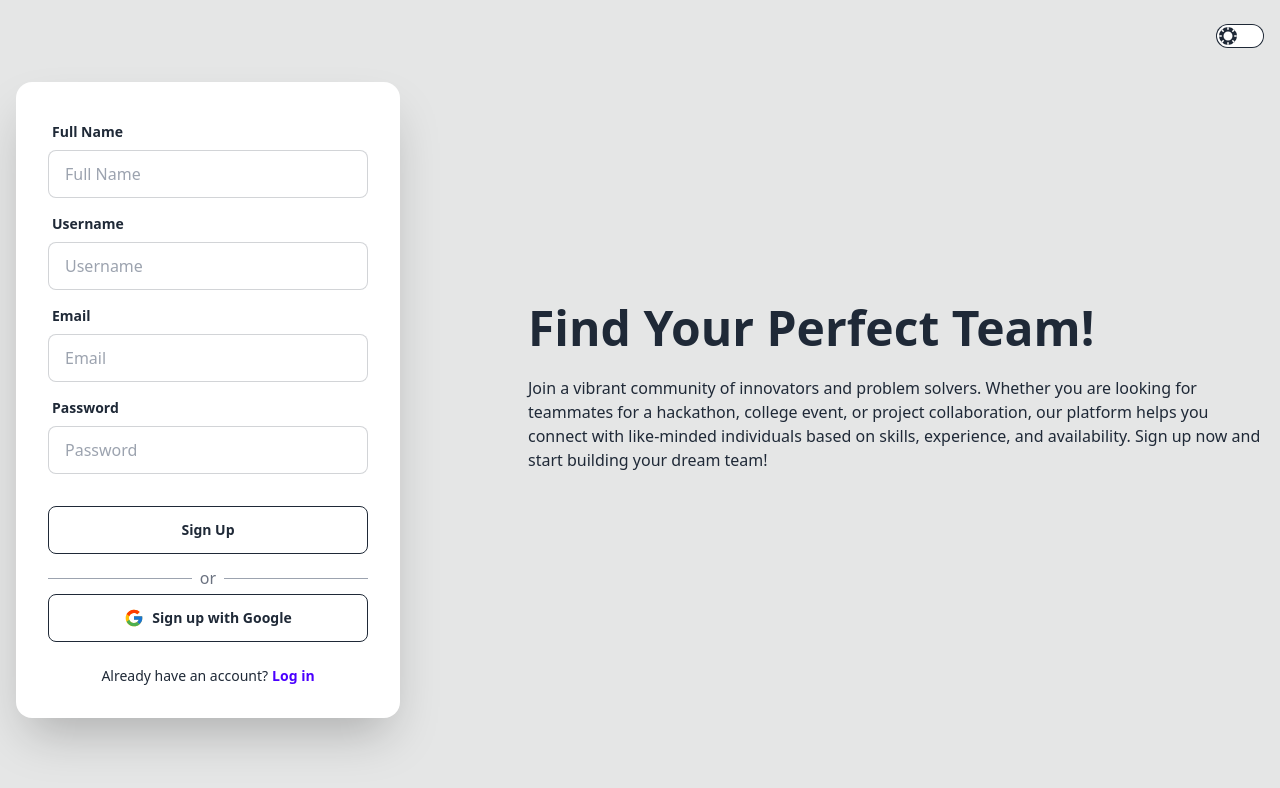
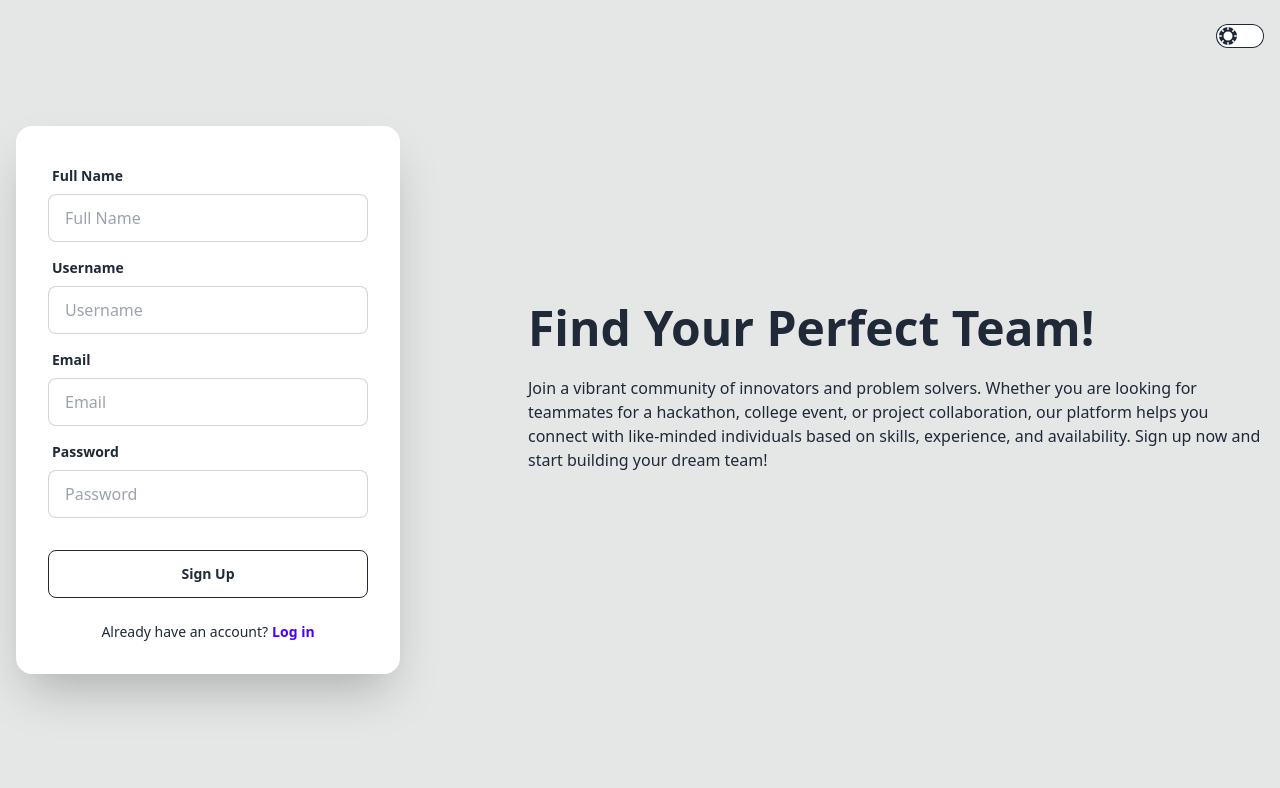
Before and after one commit to tms04/HackMate, a React (Vite) app in the folder clients/: page /signup in a window 1280 px wide. Shown: the top 788 px of the page. Built offline with nearby package versions, Linux system fonts and the light colour scheme; no server answers.

Commit message:
Comment out Social Auth component in Login and SignUp pages

```diff
--- a/clients/src/pages/Login.jsx
+++ b/clients/src/pages/Login.jsx
@@ -104,7 +104,7 @@ const Login = () => {
             </div>
 
             {/* Add Social Auth Component */}
-            <SocialAuth mode="signin" />
+            {/* <SocialAuth mode="signin" /> */}
 
             <div className="text-center mt-4">
               <p className="text-sm">
--- a/clients/src/pages/SignUp.jsx
+++ b/clients/src/pages/SignUp.jsx
@@ -121,7 +121,7 @@ const SignUp = () => {
             </div>
 
             {/* Add Social Auth Component */}
-            <SocialAuth mode="signup" />
+            {/* <SocialAuth mode="signup" /> */}
 
             <div className="text-center mt-4">
               <p className="text-sm">
```
